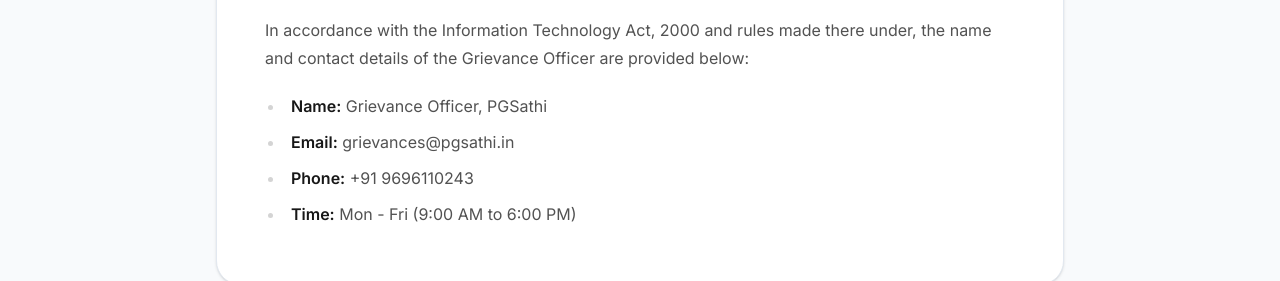
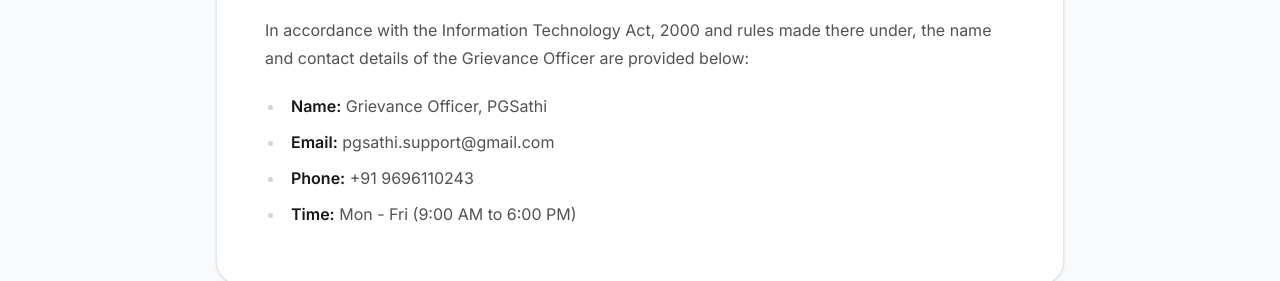
Before and after one commit to mohd-aftab-code/pgsathi, a Next.js app: page /privacy in a window 1280 px wide. Shown: the part 1800-2081 px from the top of the page. Built offline with nearby package versions, Linux system fonts and the light colour scheme; no server answers.

Commit message:
docs(legal): update grievance email

```diff
--- a/app/(main)/privacy/page.tsx
+++ b/app/(main)/privacy/page.tsx
@@ -52,7 +52,7 @@ export default function PrivacyPolicyPage() {
             <p>In accordance with the Information Technology Act, 2000 and rules made there under, the name and contact details of the Grievance Officer are provided below:</p>
             <ul className="list-disc pl-5 space-y-2">
               <li><strong>Name:</strong> Grievance Officer, PGSathi</li>
-              <li><strong>Email:</strong> grievances@pgsathi.in</li>
+              <li><strong>Email:</strong> pgsathi.support@gmail.com</li>
               <li><strong>Phone:</strong> +91 9696110243</li>
               <li><strong>Time:</strong> Mon - Fri (9:00 AM to 6:00 PM)</li>
             </ul>
```
